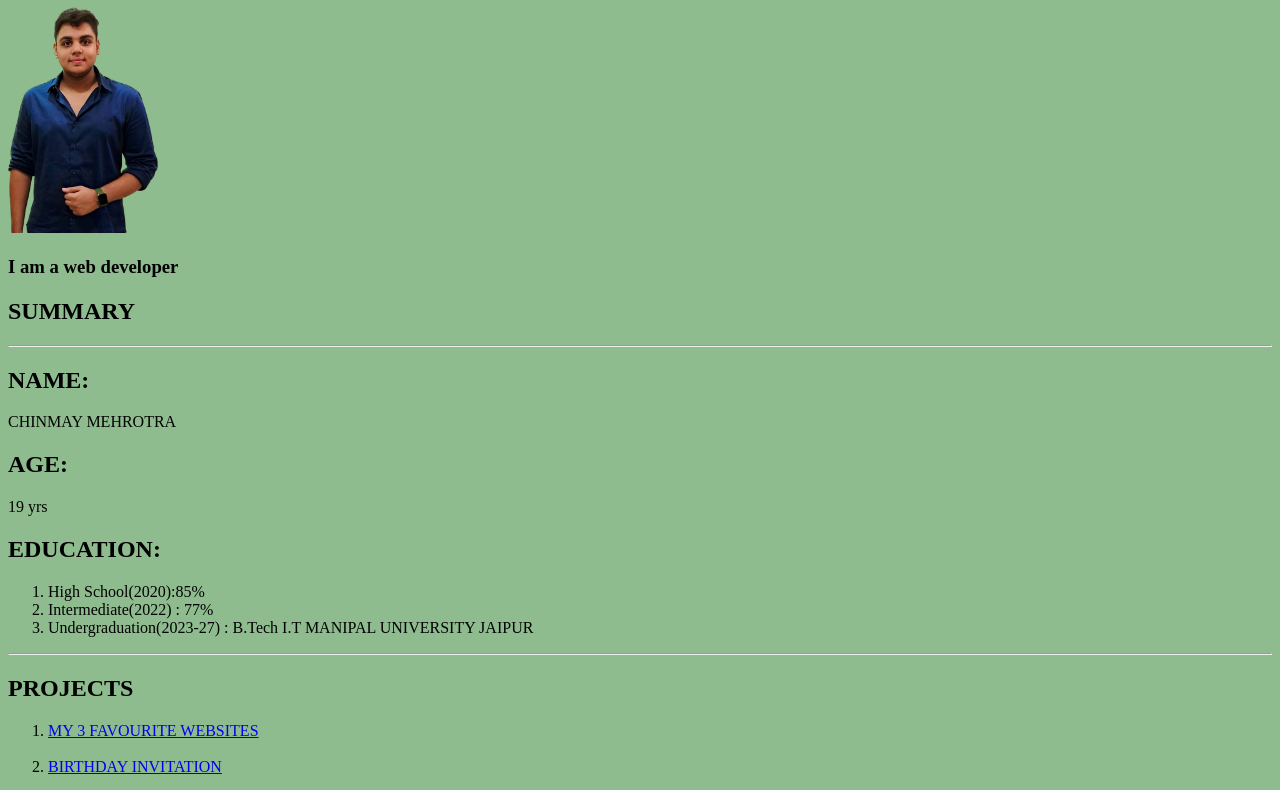
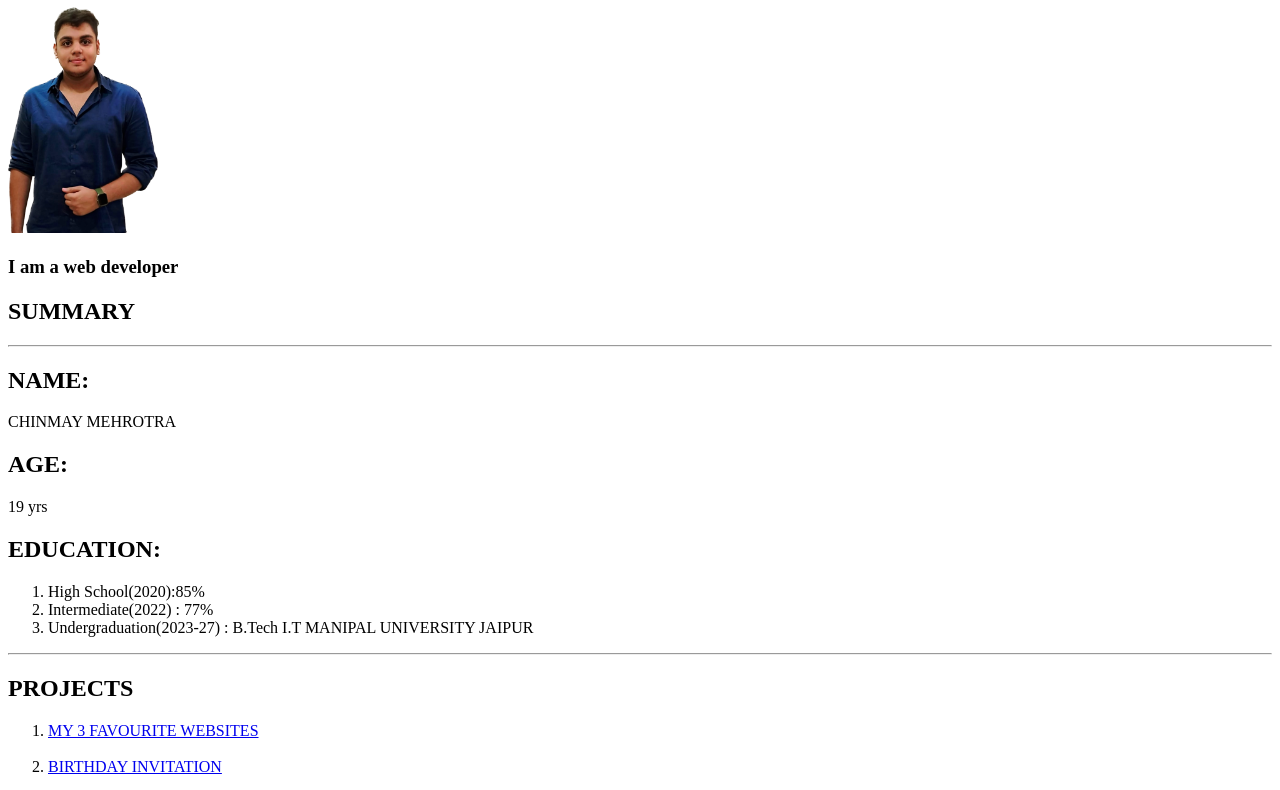
Before and after one commit to chinmay3012/html-portfolio, a website: page index.html in a window 1280 px wide. Shown: the part 73-863 px from the top of the page. Drawn offline with Linux system fonts and the light colour scheme.

Commit message:
Update index.html

```diff
--- a/index.html
+++ b/index.html
@@ -1,5 +1,5 @@
 <!DOCTYPE html>
-<html lang="en" style="background:darkseagreen">
+<html lang="en">
   <head>
     <meta charset="UTF-8">
     <title>
```
